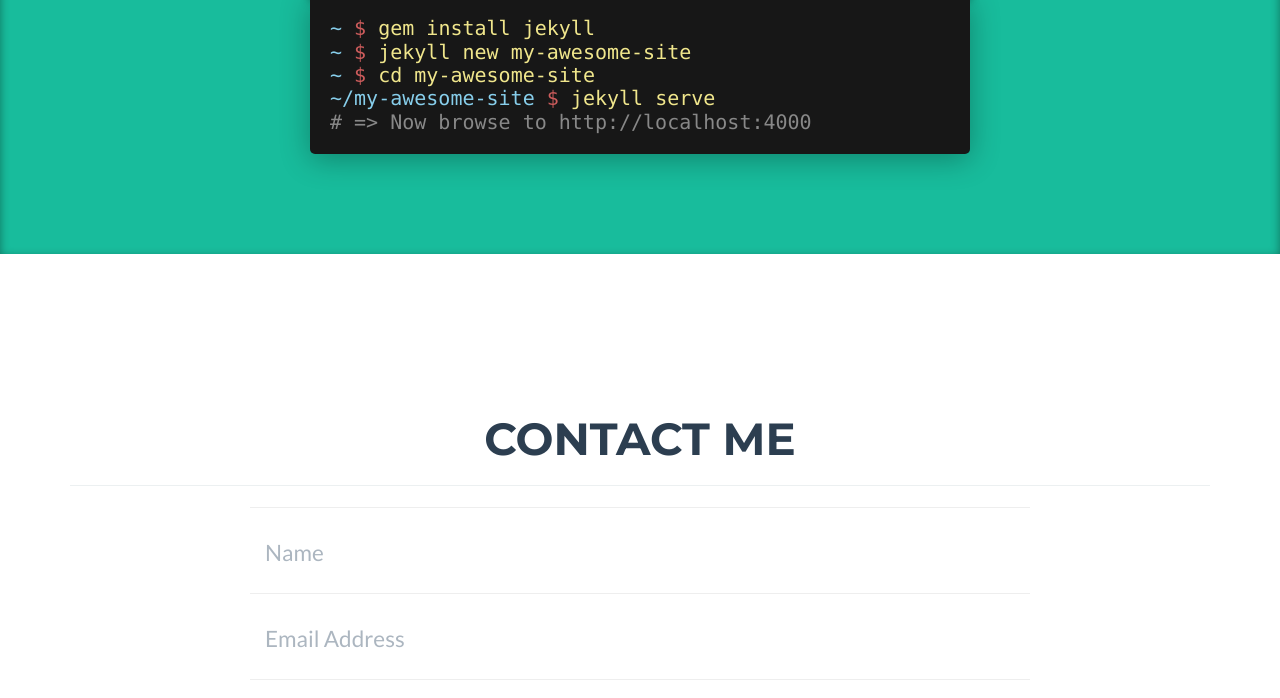
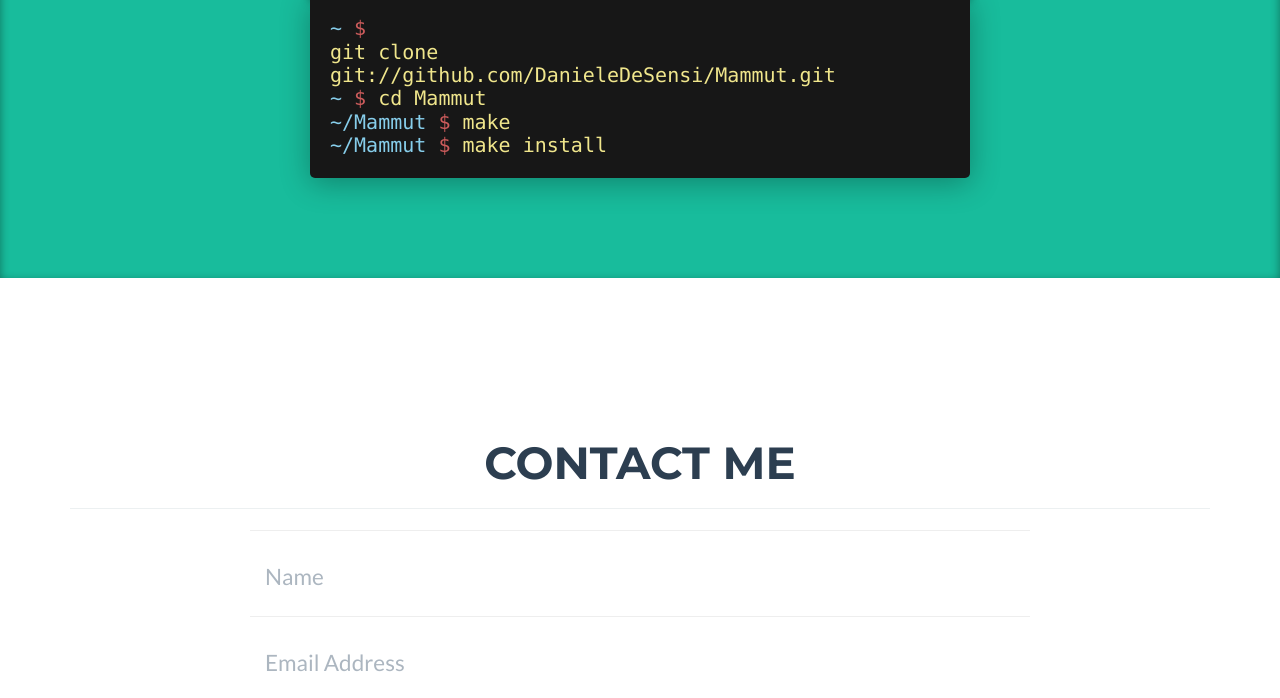
Before and after one commit to DanieleDeSensi/mammut, a website: page index.html in a window 1280 px wide. Shown: the part 2593-3291 px from the top of the page. Drawn offline with nearby package versions, Linux system fonts and the light colour scheme.

Commit message:
Update index.html

```diff
--- a/index.html
+++ b/index.html
@@ -282,32 +282,31 @@
                         <i class="fa fa-download"></i> Download .tar.gz
                     </a>
                 </div>
+                <hr>
             </div>
+
             <div class="code row" style="margin-left:auto; margin-right:auto; width:700px;">
                 <p class="title">Quick-start Instructions</p>
                 <div class="shell">
                     <p class="line">
                         <span class="path">~</span>
                         <span class="prompt">$</span>
-                        <span class="command">gem install jekyll</span>
+                        <span class="command">git clone git://github.com/DanieleDeSensi/Mammut.git</span>
                     </p>
                     <p class="line">
                         <span class="path">~</span>
                         <span class="prompt">$</span>
-                        <span class="command">jekyll new my-awesome-site</span>
+                        <span class="command">cd Mammut</span>
                     </p>
                     <p class="line">
-                        <span class="path">~</span>
+                        <span class="path">~/Mammut</span>
                         <span class="prompt">$</span>
-                        <span class="command">cd my-awesome-site</span>
+                        <span class="command">make</span>
                     </p>
                     <p class="line">
-                        <span class="path">~/my-awesome-site</span>
+                        <span class="path">~/Mammut</span>
                         <span class="prompt">$</span>
-                        <span class="command">jekyll serve</span>
-                    </p>
-                    <p class="line">
-                        <span class="output"># => Now browse to http://localhost:4000</span>
+                        <span class="command">make install</span>
                     </p>
                 </div>
             </div>
```
